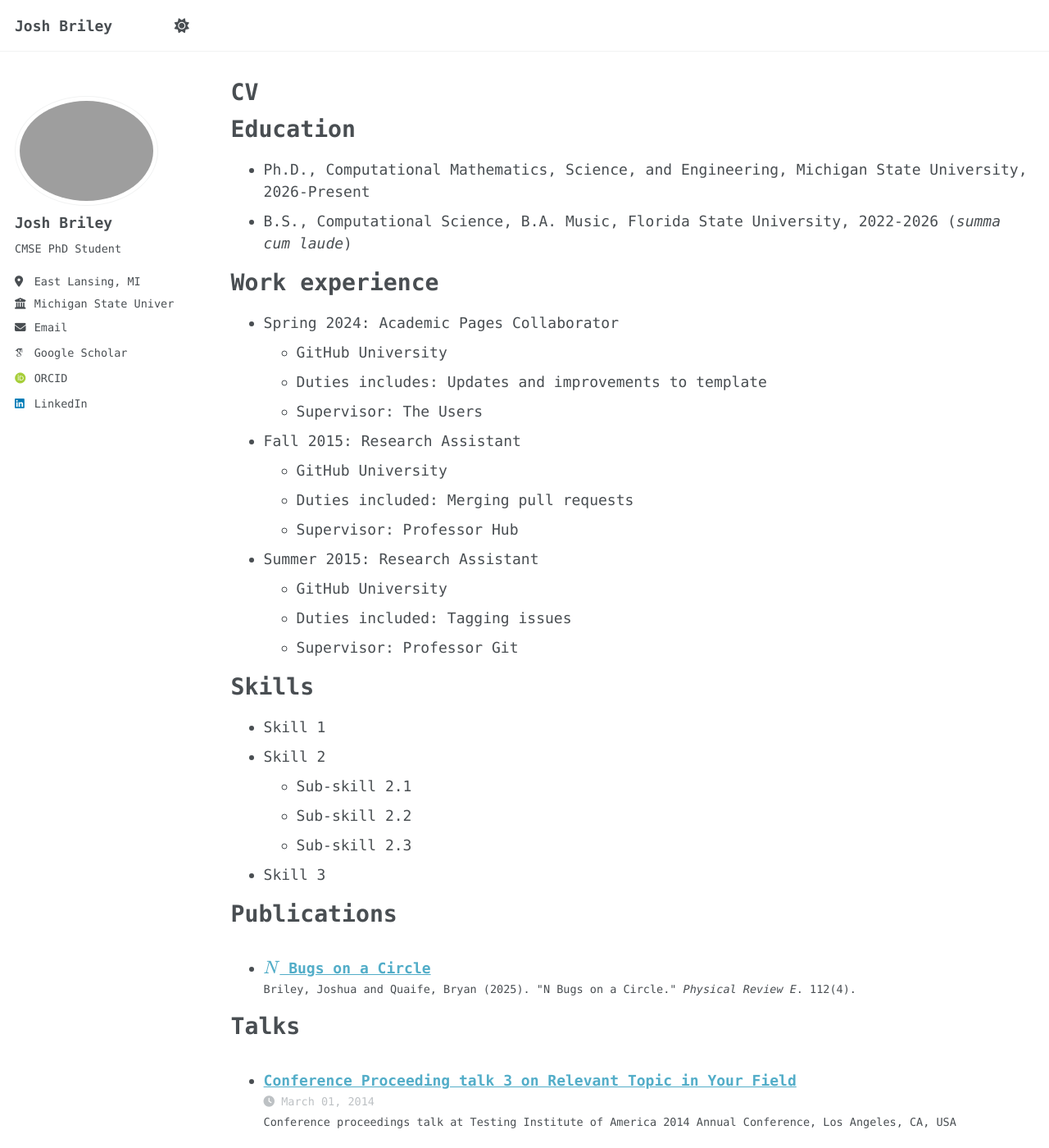
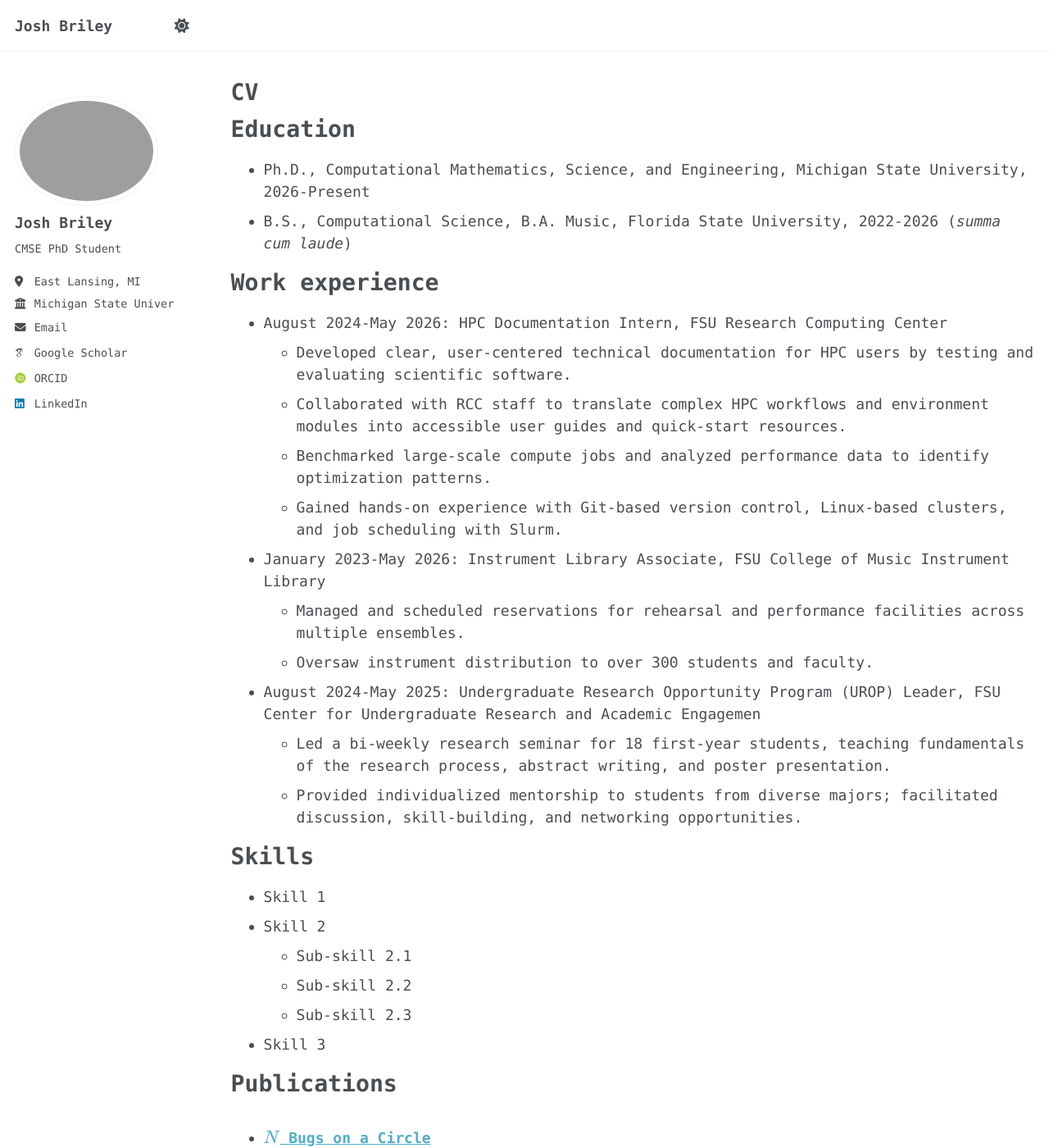
Before and after one commit to joshbriley/joshbriley.github.io, a Jekyll site: the page built from _pages/cv.md, in a window 1280 px wide and 1400 px high. Shown: the whole window at 82% size. Built offline with Jekyll 4.4.1, drawn with Linux system fonts in a browser that asks for light colours; some web fonts are replaced; a script bundle is joined from its source files by our own code; library files that are not in the unit come from our copies.

Commit message:
Revise work experience section in CV
Updated work experience section with new roles and responsibilities, including HPC Documentation Intern and Instrument Library Associate. Removed outdated positions and added details about UROP Leader role.

```diff
--- a/_pages/cv.md
+++ b/_pages/cv.md
@@ -16,20 +16,19 @@ Education
 
 Work experience
 ======
-* Spring 2024: Academic Pages Collaborator
-  * GitHub University
-  * Duties includes: Updates and improvements to template
-  * Supervisor: The Users
+* August 2024-May 2026: HPC Documentation Intern, FSU Research Computing Center
+  * Developed clear, user-centered technical documentation for HPC users by testing and evaluating scientific software.
+  * Collaborated with RCC staff to translate complex HPC workflows and environment modules into accessible user guides and quick-start resources.
+  * Benchmarked large-scale compute jobs and analyzed performance data to identify optimization patterns.
+  * Gained hands-on experience with Git-based version control, Linux-based clusters, and job scheduling with Slurm.
 
-* Fall 2015: Research Assistant
-  * GitHub University
-  * Duties included: Merging pull requests
-  * Supervisor: Professor Hub
+* January 2023-May 2026: Instrument Library Associate, FSU College of Music Instrument Library
+  * Managed and scheduled reservations for rehearsal and performance facilities across multiple ensembles.
+  * Oversaw instrument distribution to over 300 students and faculty.
 
-* Summer 2015: Research Assistant
-  * GitHub University
-  * Duties included: Tagging issues
-  * Supervisor: Professor Git
+* August 2024-May 2025: Undergraduate Research Opportunity Program (UROP) Leader, FSU Center for Undergraduate Research and Academic Engagemen
+  * Led a bi-weekly research seminar for 18 first-year students, teaching fundamentals of the research process, abstract writing, and poster presentation.
+  * Provided individualized mentorship to students from diverse majors; facilitated discussion, skill-building, and networking opportunities.
 
 Skills
 ======
```
